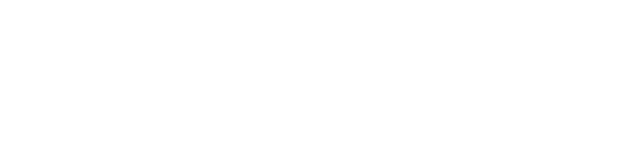
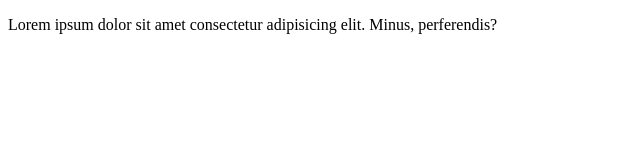
Before and after one commit to paolo9688/corsofullstack, a plain HTML site: page index.html in a window 1280 px wide. Shown: the whole page, without its empty margins (0-640 px from the left). Drawn offline with Linux system fonts and the light colour scheme.

Commit message:
AGGIUNTA UNA NUOVA FUNZIONALITA'
INSERITO UN CONTENITORE E UN PARAGRAFO

```diff
--- a/index.html
+++ b/index.html
@@ -8,6 +8,8 @@
     <title>PRIMO PROGETTO GIT</title>
 </head>
 <body>
-
+    <div class="container">
+        <p>Lorem ipsum dolor sit amet consectetur adipisicing elit. Minus, perferendis?</p>
+    </div>
 </body>
 </html>
```
